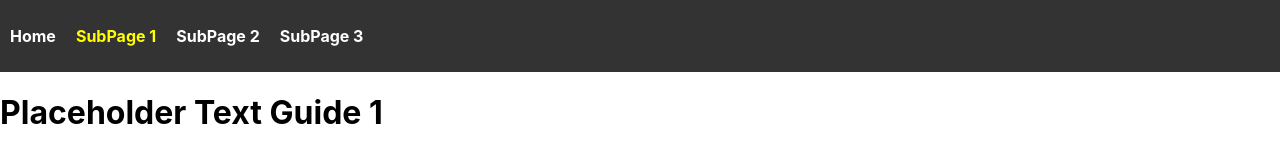
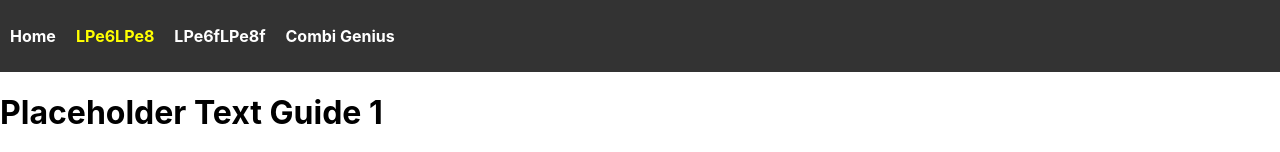
Before and after one commit to parkzue/ai-tech-support-website, a React (Create React App) app: page /lpe6lpe8 in a window 1280 px wide. Shown: the top 152 px of the page. Built offline with nearby package versions, Linux system fonts and the light colour scheme.

Commit message:
Added support for embedded chats, improved code structure

```diff
--- /dev/null
+++ b/craco.config.js
@@ -0,0 +1,16 @@
+module.exports = {
+    webpack: {
+        configure: {
+            module: {
+                rules: [
+                    {
+                        test: /\.m?js$/,
+                        resolve: {
+                            fullySpecified: false,
+                        },
+                    },
+                ],
+            },
+        },
+    },
+};
--- a/src/App.css
+++ b/src/App.css
@@ -36,47 +36,3 @@
     transform: rotate(360deg);
   }
 }
-
-.navbar {
-  background-color: #333;
-  padding: 10px;
-}
-
-.nav-list {
-  list-style-type: none;
-  padding: 0;
-  display: flex;
-}
-
-.nav-item {
-  margin-right: 20px;
-}
-
-.nav-item a {
-  text-decoration: none;
-  color: white;
-  font-weight: bold;
-}
-
-.nav-item a:hover {
-  color: lightgray;
-}
-
-
-
-
-
-
-.nav-item a {
-  text-decoration: none;
-  color: white;
-  font-weight: bold;
-}
-
-.nav-item.active a {
-  color: yellow; /* Adjust the color for the active link */
-}
-
-.nav-item a:hover {
-  color: lightgray;
-}
--- a/src/App.js
+++ b/src/App.js
@@ -8,10 +8,9 @@ import './App.css';
 
 const App = () => {
   return (
-<Router>
+    <Router>
       <div>
-      <NavigationBar />
-
+        <NavigationBar />
         <Routes>
           <Route path="/" element={<Home />} />
           <Route path="/lpe6lpe8" element={<Page_lpe6lpe8 />} />
--- /dev/null
+++ b/src/components/NavigationBar.css
@@ -0,0 +1,38 @@
+.navbar {
+    background-color: #333;
+    padding: 10px;
+  }
+
+  .nav-list {
+    list-style-type: none;
+    padding: 0;
+    display: flex;
+  }
+
+  .nav-item {
+    margin-right: 20px;
+  }
+
+  .nav-item a {
+    text-decoration: none;
+    color: white;
+    font-weight: bold;
+  }
+
+  .nav-item a:hover {
+    color: lightgray;
+  }
+
+  .nav-item a {
+    text-decoration: none;
+    color: white;
+    font-weight: bold;
+  }
+
+  .nav-item.active a {
+    color: yellow; /* Adjust the color for the active link */
+  }
+
+  .nav-item a:hover {
+    color: lightgray;
+  }
--- a/src/components/NavigationBar.js
+++ b/src/components/NavigationBar.js
@@ -1,6 +1,6 @@
 import React from 'react';
 import { BrowserRouter as Router, Route, Link, Routes, useLocation } from 'react-router-dom';
-import '../App.css';
+import './NavigationBar.css';
 
 const NavigationBar = () => {
     const location = useLocation();
@@ -21,13 +21,13 @@ const NavigationBar = () => {
                     Home
                 </NavItem>
                 <NavItem to="/lpe6lpe8" currentPath={location.pathname}>
-                    SubPage 1
+                    LPe6LPe8
                 </NavItem>
                 <NavItem to="/lpe6flpe8f" currentPath={location.pathname}>
-                    SubPage 2
+                    LPe6fLPe8f
                 </NavItem>
                 <NavItem to="/combigenius" currentPath={location.pathname}>
-                    SubPage 3
+                    Combi Genius
                 </NavItem>
             </ul>
         </nav>
--- a/src/pages/Home.js
+++ b/src/pages/Home.js
@@ -3,7 +3,7 @@ import lpe6lpe8_cover from '../images/lpe6lpe8.png';
 import lpe6flpe8f_cover from '../images/lpe6flpe8f.png';
 import combigenius_cover from '../images/combigenius.png';
 import GuideCard from '../components/GuideCard';
-import {useNavigate} from 'react-router-dom';
+import { useNavigate } from 'react-router-dom';
 
 const Home = () => {
     const [selectedGuide, setSelectedGuide] = useState(null);
--- a/src/pages/Page_combigenius.js
+++ b/src/pages/Page_combigenius.js
@@ -1,12 +1,15 @@
 import React from 'react';
 import image_url from '../images/combigenius.png';
+import { BubbleChat } from 'flowise-embed-react'
 
 const Page_combigenius = () => {
     return (
-    <div>
-    <h1>Placeholder Text Guide 3</h1>
-    <img src={image_url} style={{ cursor: 'pointer', maxWidth: '100%' }} />
-  </div>
+        <div>
+            <h1>Placeholder Text Guide 3</h1>
+            <img src={image_url} style={{ cursor: 'pointer', maxWidth: '100%' }} />
+
+            <BubbleChat chatflowid="2cfff132-9e17-4de2-888e-292c0b70c2e1" apiHost="https://ai-tech-support.onrender.com" />
+        </div>
     );
 };
 
--- a/src/pages/Page_lpe6flpe8f.js
+++ b/src/pages/Page_lpe6flpe8f.js
@@ -1,12 +1,15 @@
 import React from 'react';
 import image_url from '../images/lpe6flpe8f.png';
+import { BubbleChat } from 'flowise-embed-react'
 
 const Page_lpe6flpe8f = () => {
     return (
-    <div>
-    <h1>Placeholder Text Guide 2</h1>
-    <img src={image_url} style={{ cursor: 'pointer', maxWidth: '100%' }} />
-  </div>
+        <div>
+            <h1>Placeholder Text Guide 2</h1>
+            <img src={image_url} style={{ cursor: 'pointer', maxWidth: '100%' }} />
+
+            <BubbleChat chatflowid="2cfff132-9e17-4de2-888e-292c0b70c2e1" apiHost="https://ai-tech-support.onrender.com" />
+        </div>
     );
 };
 
--- a/src/pages/Page_lpe6lpe8.js
+++ b/src/pages/Page_lpe6lpe8.js
@@ -1,12 +1,16 @@
 import React from 'react';
 import lpe6lpe8_cover from '../images/lpe6lpe8.png';
+import { BubbleChat } from 'flowise-embed-react'
 
 const Page_lpe6lpe8 = () => {
     return (
-    <div>
-    <h1>Placeholder Text Guide 1</h1>
-    <img src={lpe6lpe8_cover} style={{ cursor: 'pointer', maxWidth: '100%' }} />
-  </div>
+        <div>
+            <h1>Placeholder Text Guide 1</h1>
+            <img src={lpe6lpe8_cover} style={{ cursor: 'pointer', maxWidth: '100%' }} />
+
+            <BubbleChat chatflowid="2cfff132-9e17-4de2-888e-292c0b70c2e1" apiHost="https://ai-tech-support.onrender.com" />
+        </div>
+
     );
 };
 
```
Also changed, not shown: package.json (+8 -3 lines), 2 other files (tests, documents, lock files or other folders). Lines whose indentation alone changed are shown as unchanged.
